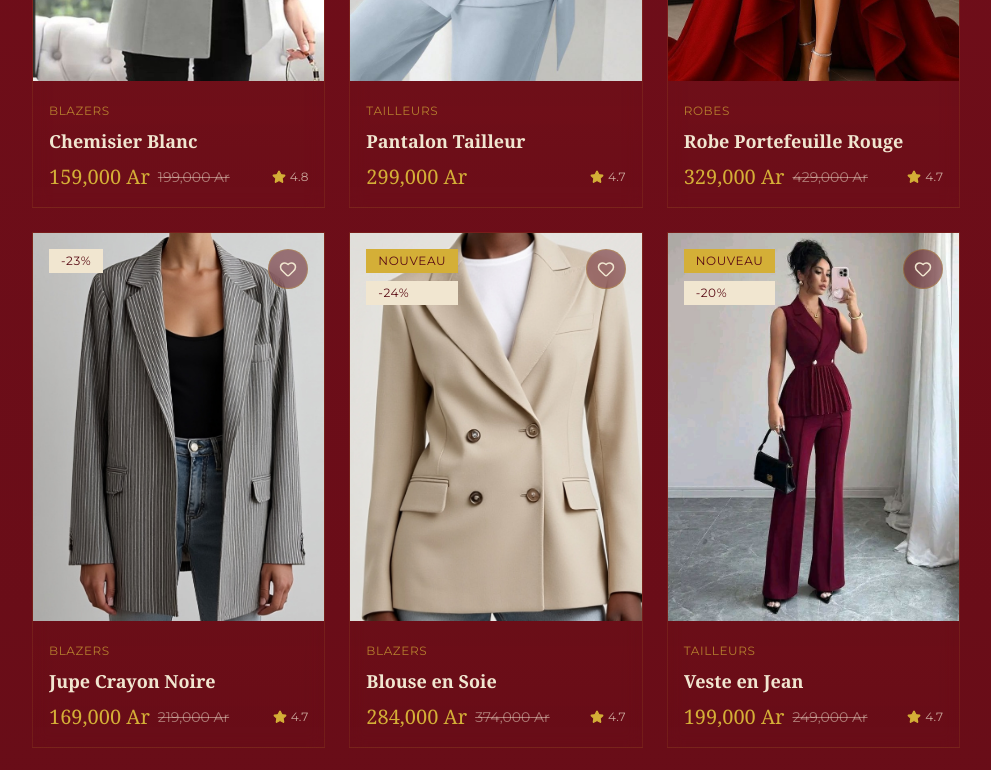
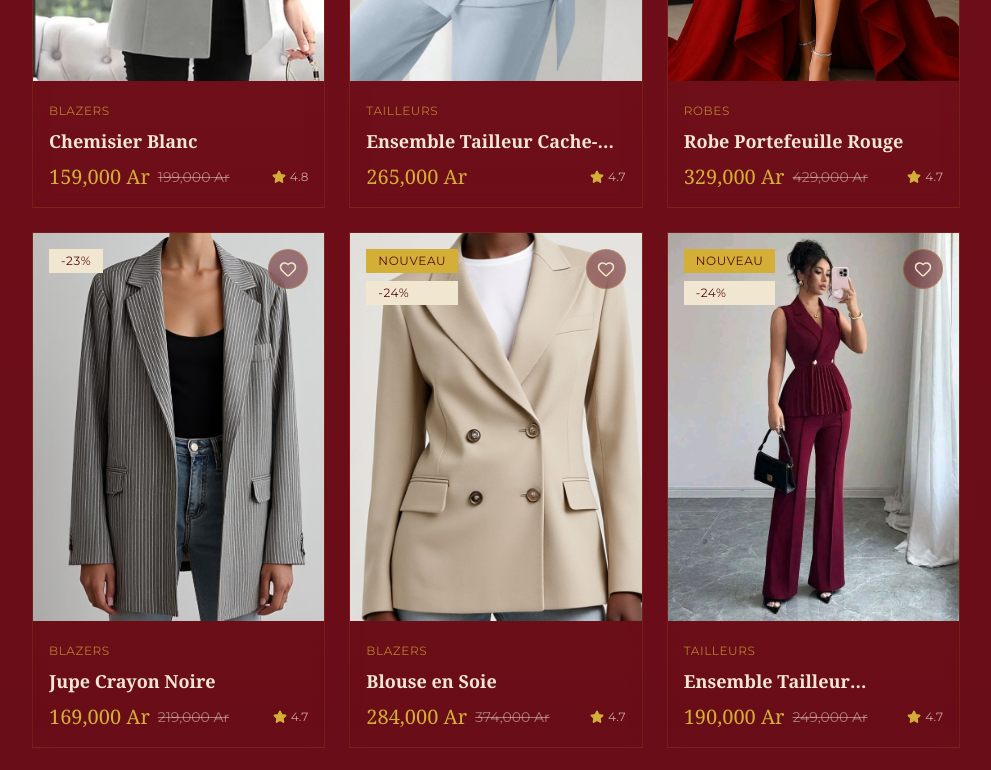
Before and after one commit to nassaigael/eloria, a React (Vite) app: page /boutique in a window 1280 px wide. Shown: the part 1780-2550 px from the top of the page, without its empty margins (288-1279 px from the left). Built offline with nearby package versions, Linux system fonts and the light colour scheme.

Commit message:
refactor(product-data): chnage price to normal value

```diff
--- a/src/data/productsData.ts
+++ b/src/data/productsData.ts
@@ -327,9 +327,9 @@ export const productsData: Product[] = [
   // Tailleurs
   {
     id: 18,
-    name: "Pantalon Tailleur",
+    name: "Ensemble Tailleur Cache-Cœur Bleu Ciel",
     slug: "pantalon-tailleur",
-    price: 299000,
+    price:  265000,
     image: t1,
     category: "Tailleurs",
     rating: 4.7,
@@ -344,9 +344,9 @@ export const productsData: Product[] = [
   },
   {
     id: 19,
-    name: "Pantalon Palazo",
+    name: "Ensemble Tailleur Veste et Jupe Patineuse Bordeaux",
     slug: "pantalon-palazo",
-    price: 239000,
+    price: 235000,
     originalPrice: 299000,
     image: t2,
     category: "Tailleurs",
@@ -361,9 +361,9 @@ export const productsData: Product[] = [
   },
   {
     id: 20,
-    name: "Pantalon Cigarette",
+    name: "Ensemble Tailleur Tweed Blanc",
     slug: "pantalon-cigarette",
-    price: 189000,
+    price: 295000,
     image: t3,
     category: "Tailleurs",
     rating: 4.6,
@@ -381,7 +381,7 @@ export const productsData: Product[] = [
     id: 21,
     name: "Blazer Cérémonie",
     slug: "blazer-ceremonie",
-    price: 524000,
+    price: 240000,
     originalPrice: 674000,
     image: t7,
     category: "Tailleurs",
@@ -396,9 +396,9 @@ export const productsData: Product[] = [
   },
   {
     id: 22,
-    name: "Veste en Jean",
+    name: "Ensemble Tailleur Bordeaux Plissé",
     slug: "veste-en-jean",
-    price: 199000,
+    price: 190000,
     originalPrice: 249000,
     image: t5,
     category: "Tailleurs",
@@ -414,9 +414,9 @@ export const productsData: Product[] = [
   },
   {
     id: 23,
-    name: "Blazer Leger Beige",
+    name: "Ensemble Tailleur Blanc Péplum",
     slug: "blazer-leger-beige",
-    price: 349000,
+    price: 180000,
     image: t6,
     category: "Tailleurs",
     rating: 4.8,
```
Also changed, not shown: 1 other file (tests, documents, lock files or other folders).
